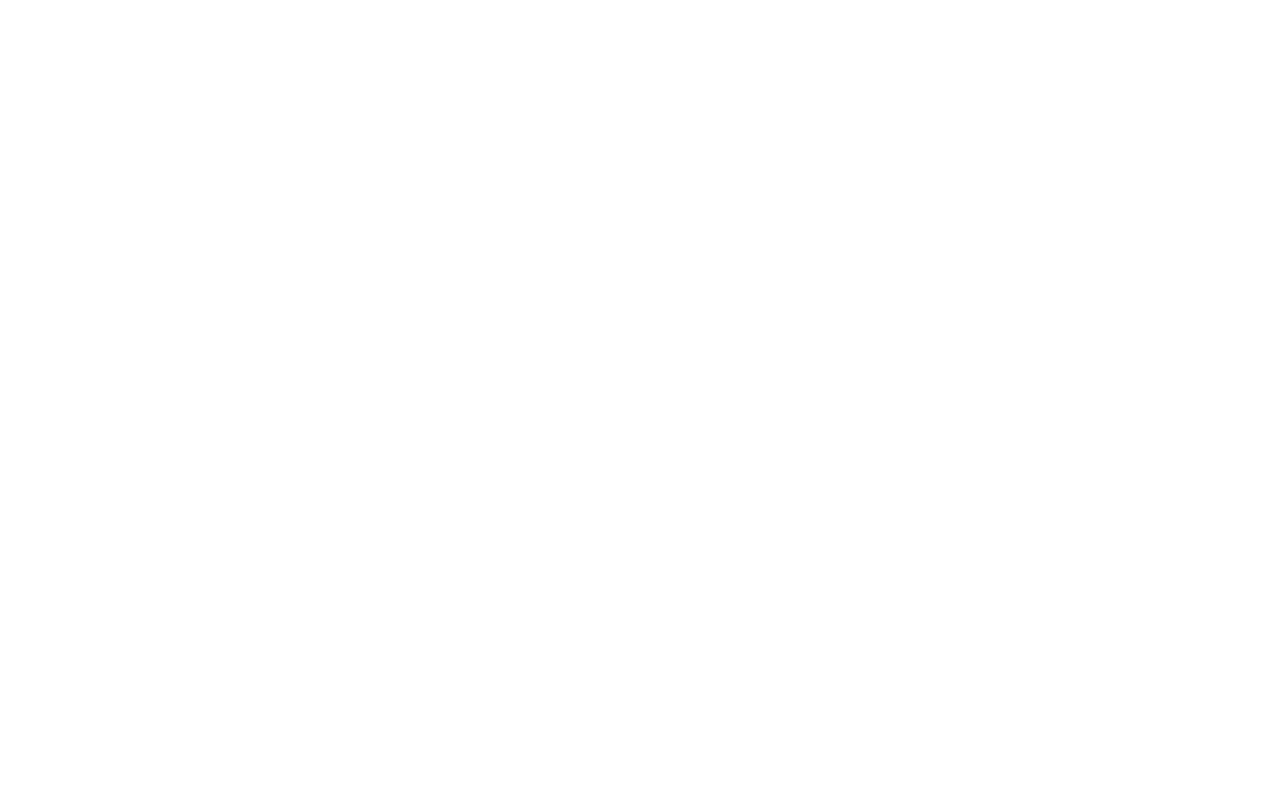
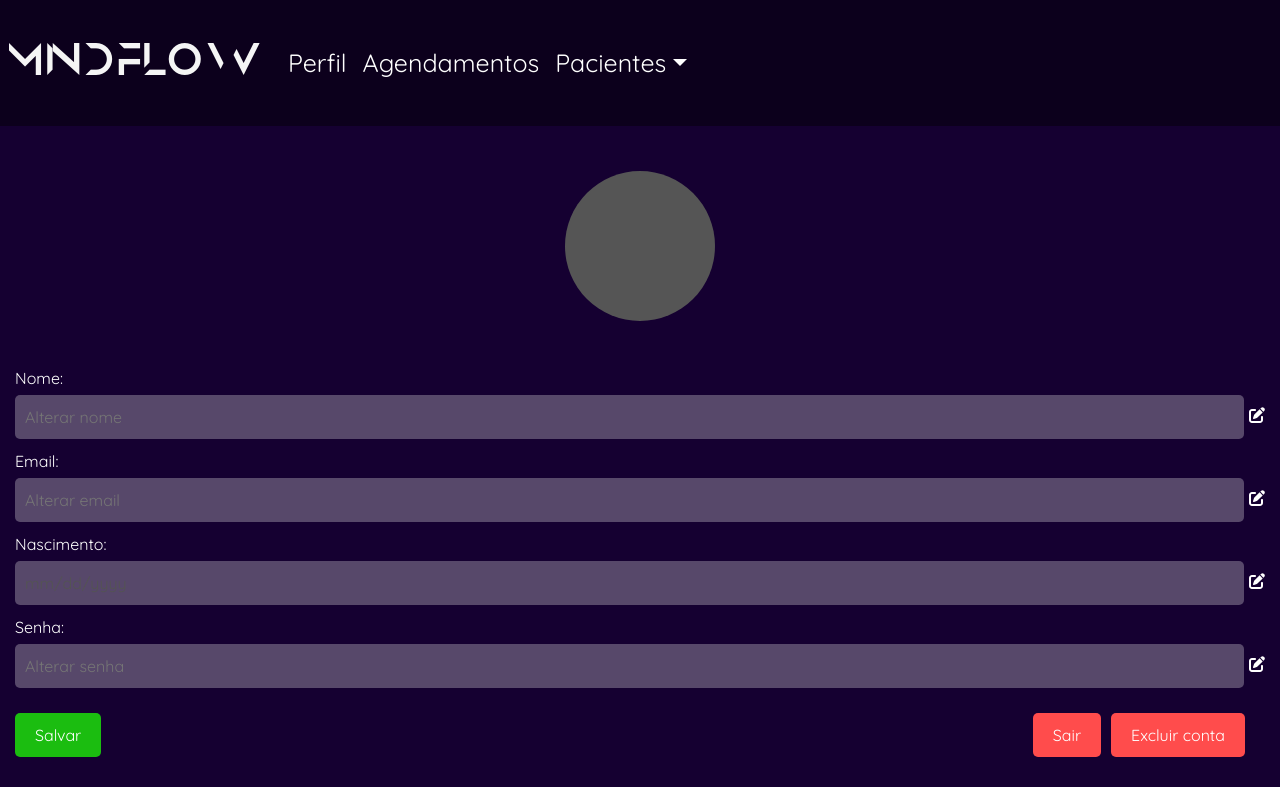
Before and after one commit to Mateus-Wolf/MindFlow, a React (Create React App) app in the folder mindflow/: page /perfil in a window 1280 px wide. Before the commit this address had no page. Built offline with nearby package versions, Linux system fonts and the light colour scheme.

Commit message:
Commit da tela de Perfil
Adição da tela de perfil, que pode ser acessada a partir do header. Essa tela ainda segue sem as funcionalidades, porém ira exibir os dados do usuário, além de ser possivel editar e salvar os campos, além de sair e excluir da conta

```diff
--- a/mindflow/src/App.js
+++ b/mindflow/src/App.js
@@ -1,17 +1,20 @@
 import './App.css';
-import './style/formsInicio.css'
-import './style/home.css'
+import './style/formsInicio.css';
+import './style/home.css';
+import './style/perfil.css';
 import React from 'react';
 import { BrowserRouter as Router, Routes, Route } from 'react-router-dom';
 import Login from './componentes/telaIncial/home';
 import Home from './componentes/telaHome/home';
+import Perfil from './componentes/telaPerfil/perfil';
 
 function App() {
   return (
     <Router>
       <Routes>
         <Route path="/" element={<Login />} />
-        <Route path="/home" element={<Home />} /> {/* Definindo a rota para Home */}
+        <Route path="/home" element={<Home />} /> {/* Rota para Home */}
+        <Route path="/perfil" element={<Perfil />} /> {/* Rota para Perfil */}
       </Routes>
     </Router>
   );
--- a/mindflow/src/componentes/telaHome/header.js
+++ b/mindflow/src/componentes/telaHome/header.js
@@ -1,9 +1,10 @@
 import React from "react";
+import { Link } from "react-router-dom"; // Importe o Link
 
-const Header = () => { // Renomeie para 'Header' com letra maiúscula
+const Header = () => {
     return (
         <div id="header">
-            <nav className="navbar navbar-expand-lg"> {/* Use className */}
+            <nav className="navbar navbar-expand-lg">
                 <div className="container-fluid">
                     <a className="navbar-brand" id="tituloHeader" href="#">MINDFLOW</a>
                     <button className="navbar-toggler" type="button" data-bs-toggle="collapse" data-bs-target="#navbarNavDropdown" aria-controls="navbarNavDropdown" aria-expanded="false" aria-label="Toggle navigation">
@@ -12,18 +13,18 @@
                     <div className="collapse navbar-collapse" id="navbarNavDropdown">
                         <ul className="navbar-nav">
                             <li className="nav-item">
-                                <a className="nav-link" href="#">Perfil</a>
+                                <Link className="nav-link" to="/perfil">Perfil</Link> {/* Use Link e defina a rota */}
                             </li>
                             <li className="nav-item">
-                                <a className="nav-link" href="#">Agendamentos</a>
+                                <Link className="nav-link" to="/agendamentos">Agendamentos</Link>
                             </li>
                             <li className="nav-item dropdown">
                                 <a className="nav-link dropdown-toggle" href="#" role="button" data-bs-toggle="dropdown" aria-expanded="false">
                                     Pacientes
                                 </a>
                                 <ul className="dropdown-menu">
-                                    <li><a className="dropdown-item" href="#">Todos Pacientes</a></li>
-                                    <li><a className="dropdown-item" href="#">Cadastrar Paciente</a></li>
+                                    <li><Link className="dropdown-item" to="/todos-pacientes">Todos Pacientes</Link></li>
+                                    <li><Link className="dropdown-item" to="/cadastrar-paciente">Cadastrar Paciente</Link></li>
                                 </ul>
                             </li>
                         </ul>
@@ -34,4 +35,4 @@
     );
 }
 
-export default Header
+export default Header;
--- /dev/null
+++ b/mindflow/src/componentes/telaPerfil/perfil.js
@@ -0,0 +1,70 @@
+import React, { useState } from "react";
+import Header from '../telaHome/header';
+import { FontAwesomeIcon } from '@fortawesome/react-fontawesome';
+import { faEdit } from '@fortawesome/free-solid-svg-icons';
+
+const Perfil = () => {
+    const [editable, setEditable] = useState({
+        nome: false,
+        email: false,
+        nascimento: false,
+        senha: false,
+    });
+
+    const toggleEdit = (field) => {
+        setEditable((prev) => ({ ...prev, [field]: !prev[field] }));
+    };
+
+    return (
+        <div id="conteudoPerfil">
+            <Header />
+            <div className="perfil-container">
+                <div className="avatar-placeholder">
+                    {/* Aqui você pode adicionar a imagem do avatar */}
+                </div>
+                <div className="perfil-opcoes">
+                    <label>
+                        Nome:
+                        <div style={{ display: 'flex', alignItems: 'center' }}>
+                            <input type="text" placeholder="Alterar nome" disabled={!editable.nome} />
+                            <FontAwesomeIcon icon={faEdit} onClick={() => toggleEdit('nome')} style={{ cursor: 'pointer', marginLeft: '5px' }} />
+                        </div>
+                    </label>
+                    <label>
+                        Email:
+                        <div style={{ display: 'flex', alignItems: 'center' }}>
+                            <input type="email" placeholder="Alterar email" disabled={!editable.email} />
+                            <FontAwesomeIcon icon={faEdit} onClick={() => toggleEdit('email')} style={{ cursor: 'pointer', marginLeft: '5px' }} />
+                        </div>
+                    </label>
+                    <label>
+                        Nascimento:
+                        <div style={{ display: 'flex', alignItems: 'center' }}>
+                            <input type="date" disabled={!editable.nascimento} />
+                            <FontAwesomeIcon icon={faEdit} onClick={() => toggleEdit('nascimento')} style={{ cursor: 'pointer', marginLeft: '5px' }} />
+                        </div>
+                    </label>
+                    <label>
+                        Senha:
+                        <div style={{ display: 'flex', alignItems: 'center' }}>
+                            <input type="password" placeholder="Alterar senha" disabled={!editable.senha} />
+                            <FontAwesomeIcon icon={faEdit} onClick={() => toggleEdit('senha')} style={{ cursor: 'pointer', marginLeft: '5px' }} />
+                        </div>
+                    </label>
+                </div>
+
+                <div id="botoes">
+                    <div className="btn-esquerda">
+                        <button className="save-account">Salvar</button>
+                    </div>
+                    <div className="btn-direita">
+                        <button className="delete-account">Sair</button>
+                        <button className="delete-account">Excluir conta</button>
+                    </div>
+                </div>
+            </div>
+        </div>
+    );
+}
+
+export default Perfil;
--- /dev/null
+++ b/mindflow/src/style/perfil.css
@@ -0,0 +1,90 @@
+#conteudoPerfil {
+    background-color: var(--roxo-fundo); /* Adicione o ponto e vírgula aqui */
+    color: #fff; /* Cor do texto branca */
+    padding-bottom: 30px;
+
+}
+
+.perfil-container {
+    margin-top: 45px;
+}
+
+.avatar-placeholder {
+    width: 150px;
+    height: 150px;
+    background-color: #555; /* Cor de fundo do avatar */
+    border-radius: 50%;
+    margin: 20px auto;
+}
+
+.perfil-opcoes  {
+    padding: 15px;
+}
+
+.perfil-opcoes label {
+    display: block;
+    margin: 10px 0;
+}
+
+.perfil-opcoes input {
+    width: 100%;
+    padding: 10px;
+    margin-top: 5px;
+    border: none;
+    border-radius: 5px;
+}
+
+a {
+    display: block;
+    margin: 20px 0;
+    color: #1e90ff; /* Cor do link */
+    text-decoration: none;
+}
+
+a:hover {
+    text-decoration: underline;
+}
+
+.delete-account {
+    background-color: #ff4c4c; /* Cor do botão de excluir conta */
+    color: #fff;
+    border: none;
+    padding: 10px 20px;
+    border-radius: 5px;
+    cursor: pointer;
+}
+
+.delete-account:hover {
+    background-color: #ff1c1c; /* Cor do botão ao passar o mouse */
+}
+
+.save-account {
+    background-color: #1bbd10; /* Cor do botão de excluir conta */
+    color: #fff;
+    border: none;
+    padding: 10px 20px;
+    border-radius: 5px;
+    cursor: pointer;
+    margin-left: 15px;
+}
+
+.save-account:hover {
+    background-color: rgb(28, 145, 17); /* Cor do botão ao passar o mouse */
+}
+
+#botoes {
+    display: flex;
+    justify-content: space-between; /* Espaça os dois contêineres */
+    align-items: center; /* Alinha verticalmente */
+    gap: 10px; /* Espaçamento entre os grupos de botões */
+}
+
+.btn-esquerda {
+    display: flex;
+}
+
+.btn-direita {
+    display: flex;
+    gap: 10px; /* Espaçamento entre os botões da direita */
+    margin-right: 35px;
+}
```
